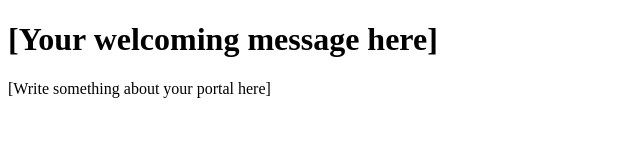
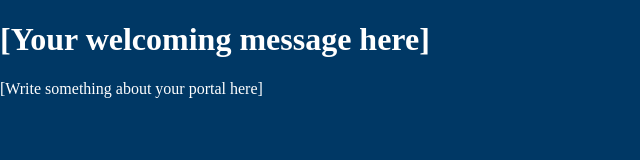
Before and after one commit to HenceTheBeetroot/hencethebeetroot.github.io, a plain HTML site: page index.html in a window 1280 px wide. Shown: the whole page, without its empty margins (0-640 px from the left). Drawn offline with Linux system fonts and the light colour scheme.

Commit message:
Add CSS style reference

```diff
--- a/index.html
+++ b/index.html
@@ -1,5 +1,8 @@
 <!DOCTYPE html>
 <html>
+ <meta>
+     <link rel="stylesheet" type="text/css" href="style.css">
+ </meta>
 <head>
     <title>[The title of Your Acrance Portal here]</title>
 </head>
```
